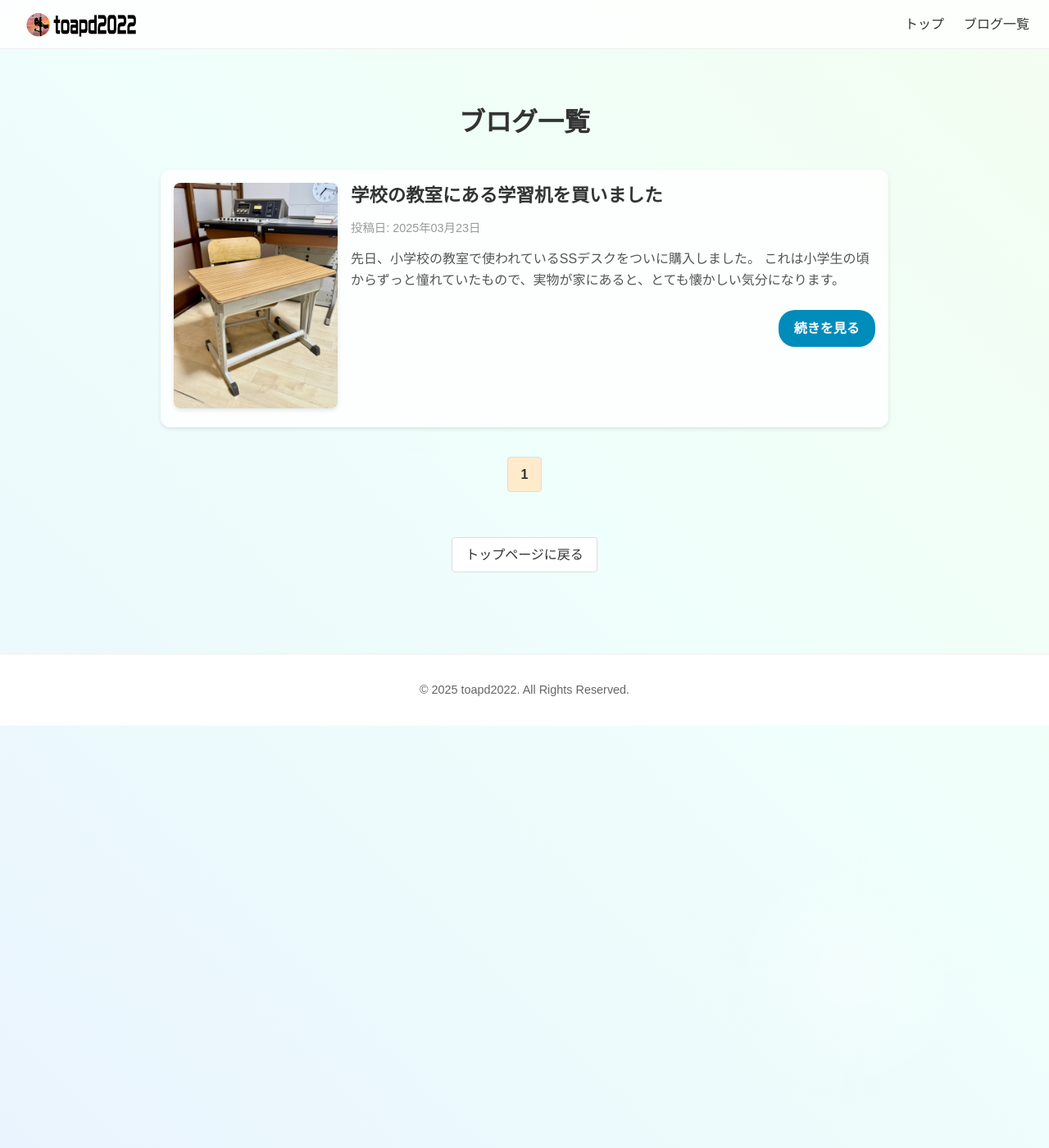
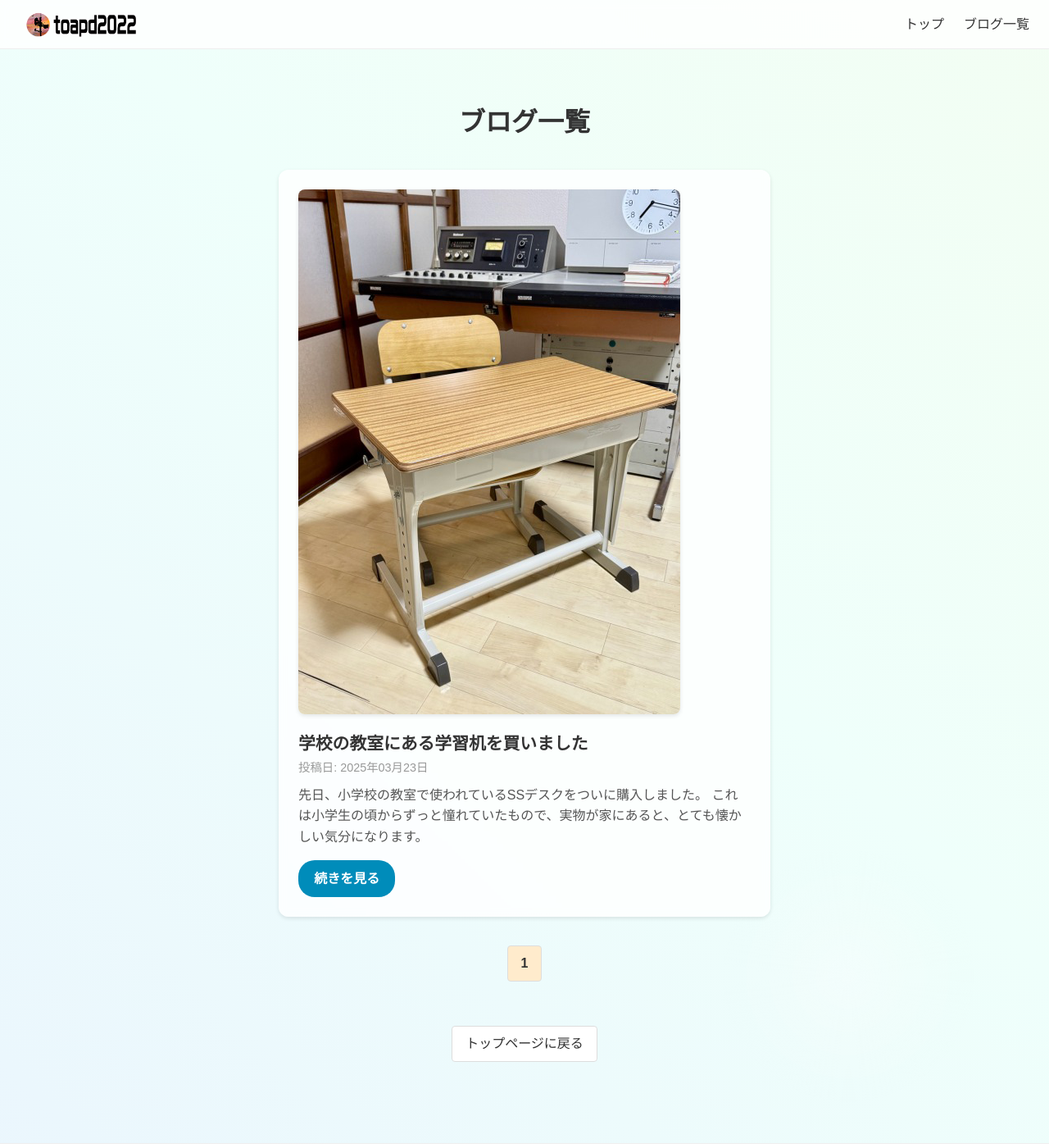
Before and after one commit to toapd2022/toapd2022, a Jekyll site: the page built from blog.html, in a window 1280 px wide and 1400 px high. Shown: the whole window at 82% size. Built offline with Jekyll 4.4.1, drawn with Linux system fonts in a browser that asks for light colours.

Commit message:
Add files via upload

```diff
--- a/blog.html
+++ b/blog.html
@@ -11,7 +11,6 @@ permalink: /blog.html
   <meta name="viewport" content="width=device-width,initial-scale=1.0" />
   <title>{{ page.title }} | toapd2022</title>
 
-  <!-- ファビコンなど -->
   <link rel="icon" type="image/png" href="{{ '/icons/top-logo.png' | relative_url }}" />
   <link rel="apple-touch-icon" href="{{ '/icons/top-logo.png' | relative_url }}" />
 
@@ -19,11 +18,7 @@ permalink: /blog.html
     /* =========================
        1) ベーススタイル
        ========================= */
-    * {
-      margin: 0;
-      padding: 0;
-      box-sizing: border-box;
-    }
+    * { margin: 0; padding: 0; box-sizing: border-box; }
     body {
       font-family: sans-serif, Arial, "Hiragino Kaku Gothic ProN", Meiryo;
       background: linear-gradient(45deg, #FFEFEF, #E7EFFF, #EFFFFB, #F7FCE8);
@@ -51,33 +46,30 @@ permalink: /blog.html
     body::after {
       content: "";
       position: fixed;
-      width: 300px;
-      height: 300px;
+      width: 300px; height: 300px;
       border-radius: 50%;
       z-index: -1;
       opacity: 0.3;
     }
     body::before {
-      top: -80px;
-      left: -80px;
+      top: -80px; left: -80px;
       background: radial-gradient(circle, #fff 0%, transparent 70%);
       animation: floatCircle 20s linear infinite alternate;
     }
     body::after {
-      bottom: -100px;
-      right: -100px;
+      bottom: -100px; right: -100px;
       background: radial-gradient(circle, #fff 0%, transparent 70%);
       animation: floatCircle2 30s linear infinite alternate;
     }
     @keyframes floatCircle {
-      0%   { transform: translate(0, 0) scale(1); }
+      0%   { transform: translate(0,0) scale(1); }
       50%  { transform: translate(60vw, 40vh) scale(1.2); }
-      100% { transform: translate(0, 0) scale(1); }
+      100% { transform: translate(0,0) scale(1); }
     }
     @keyframes floatCircle2 {
-      0%   { transform: translate(0, 0) scale(1); }
+      0%   { transform: translate(0,0) scale(1); }
       50%  { transform: translate(-40vw, -30vh) scale(1.1); }
-      100% { transform: translate(0, 0) scale(1); }
+      100% { transform: translate(0,0) scale(1); }
     }
 
     /* =========================
@@ -104,17 +94,11 @@ permalink: /blog.html
       height: 40px;
       margin-top: 8px;
     }
-    .header-right {
-      display: flex;
-      gap: 1rem;
-      align-items: center;
-    }
     nav ul {
       display: flex;
       list-style: none;
       gap: 1.5rem;
-      margin: 0;
-      padding: 0;
+      margin: 0; padding: 0;
     }
     nav li a {
       position: relative;
@@ -125,16 +109,13 @@ permalink: /blog.html
       content: "";
       position: absolute;
       left: 0; bottom: 0;
-      width: 0%;
-      height: 2px;
+      width: 0%; height: 2px;
       background: orange;
       transition: 0.3s ease;
     }
     nav li a:hover::after {
       width: 100%;
     }
-
-    /* ハンバーガーメニュー */
     .hamburger {
       display: none;
       flex-direction: column;
@@ -144,32 +125,19 @@ permalink: /blog.html
       cursor: pointer;
     }
     .hamburger span {
-      width: 25px;
-      height: 3px;
-      background: #333;
-      border-radius: 2px;
+      width: 25px; height: 3px; background: #333; border-radius: 2px;
     }
     @media (max-width: 900px) {
-      .hamburger {
-        display: flex;
-      }
+      .hamburger { display: flex; }
       nav {
-        position: absolute;
-        top: 60px;
-        right: 20px;
+        position: absolute; top: 60px; right: 20px;
         background: rgba(255,255,255,0.95);
         backdrop-filter: blur(6px);
-        border-radius: 6px;
-        border: 1px solid #eee;
-        padding: 1rem;
-        display: none;
-        flex-direction: column;
-        gap: 1rem;
+        border-radius: 6px; border: 1px solid #eee;
+        padding: 1rem; display: none;
+        flex-direction: column; gap: 1rem;
       }
-      nav ul {
-        flex-direction: column;
-        gap: 1rem;
-      }
+      nav ul { flex-direction: column; gap: 1rem; }
     }
 
     /* =========================
@@ -178,7 +146,7 @@ permalink: /blog.html
     main {
       margin: 0 auto;
       padding: 4rem 1rem;
-      margin-top: 60px;
+      margin-top: 60px; /* ヘッダー分 */
       max-width: 920px;
     }
     h1.page-title {
@@ -188,60 +156,48 @@ permalink: /blog.html
     }
 
     /* =========================
-       4) ブログ一覧 (2カラム表示)
+       4) ブログ一覧 (1カラム)
        ========================= */
     .blog-list {
       display: flex;
       flex-direction: column;
       gap: 2rem;
     }
-
-    /* カード本体 */
     .blog-item {
       background: rgba(255,255,255,0.8);
       backdrop-filter: blur(4px);
-      padding: 1rem;  /* カラム間余白を確保する */
+      padding: 1.5rem;
       border-radius: 12px;
       box-shadow: 0 2px 5px rgba(0,0,0,0.1);
       transition: transform 0.3s ease, box-shadow 0.3s ease;
-      display: flex;          /* 2カラム */
-      gap: 1rem;
-      align-items: flex-start; /* 縦方向の揃え(先頭行を基準) */
+      display: flex;
+      flex-direction: column; /* 画像→タイトル→日付→本文→ボタン */
+      align-items: flex-start; /* 左寄せ */
+      max-width: 600px; /* ★ カード幅を小さめにして中央寄せ */
+      margin: 0 auto;   /* 中央寄せ */
     }
     .blog-item:hover {
       transform: translateY(-2px);
       box-shadow: 0 4px 10px rgba(0,0,0,0.1);
     }
 
-    /* 左カラム (画像) */
-    .blog-image {
-      flex-shrink: 0;
-    }
+    /* カード内の画像を上に */
     .blog-image img {
-      width: 200px;
+      width: 100%;
       height: auto;
       border-radius: 8px;
       box-shadow: 0 2px 5px rgba(0,0,0,0.1);
-      object-fit: cover; /* 縦横比を保つ */
-    }
-
-    /* 右カラム (本文) */
-    .blog-content {
-      flex: 1;  /* こちらが可変幅 */
-      display: flex;
-      flex-direction: column;
-      justify-content: space-between; /* 下部にボタンを寄せる場合 */
-      gap: 0.5rem;  /* タイトルや日付の隙間 */
+      margin-bottom: 0.8rem; /* 下に少し余白 */
+      object-fit: cover;
     }
 
     .blog-title {
-      font-size: 1.4rem;
+      font-size: 1.3rem;
       margin-bottom: 0.3rem;
       line-height: 1.4;
     }
     .blog-title a {
-      color: #333;
-      text-decoration: none;
+      color: #333; text-decoration: none;
     }
     .blog-title a:hover {
       text-decoration: underline;
@@ -250,18 +206,17 @@ permalink: /blog.html
     .blog-date {
       font-size: 0.9rem;
       color: #999;
+      margin-bottom: 0.5rem;
     }
-
     .blog-excerpt {
       color: #555;
       line-height: 1.6;
-      margin-top: 0.3rem;
-      margin-bottom: 1rem; /* ボタンと少し余白 */
+      margin-bottom: 1rem; /* ボタンと余白 */
     }
 
-    /* ボタン周り */
     .readmore-wrapper {
-      text-align: right; /* ボタンを右寄せ */
+      text-align: left; /* 左寄せ */
+      width: 100%;
     }
     .btn-readmore {
       display: inline-block;
@@ -365,26 +320,21 @@ permalink: /blog.html
     </div>
   </header>
 
-  <!-- メインコンテンツ -->
+  <!-- メイン -->
   <main>
     <h1 class="page-title">{{ page.title }}</h1>
 
     {% if site.posts.size > 0 %}
       <div class="blog-list" id="blogList">
-        {% comment %}
-          ▼ 「2カラム風」：画像は .blog-image、本文は .blog-content
-        {% endcomment %}
         {% for post in site.posts %}
         <article class="blog-item">
-          <!-- 左カラム: サムネイル画像 -->
+          <!-- ★ 画像を上に配置 -->
           {% if post.thumbnail %}
           <div class="blog-image">
             <img src="{{ post.thumbnail | relative_url }}" alt="サムネイル">
           </div>
           {% endif %}
 
-          <!-- 右カラム: タイトル・日付・抜粋・ボタン -->
-          <div class="blog-content">
           <h2 class="blog-title">
             <a href="{{ post.url | relative_url }}">{{ post.title }}</a>
           </h2>
@@ -404,14 +354,12 @@ permalink: /blog.html
               続きを見る
             </a>
           </div>
-          </div>
         </article>
         {% endfor %}
       </div>
 
-      <!-- JSベースのページネーション領域 -->
+      <!-- JS用ページネーション -->
       <div class="pagination" id="pagination"></div>
-
     {% else %}
       <p>まだ記事がありません。</p>
     {% endif %}
@@ -495,9 +436,7 @@ permalink: /blog.html
           const pageBtn = document.createElement('span');
           pageBtn.textContent = i;
           pageBtn.className = "page-btn";
-          if (i === currentPage) {
-            pageBtn.classList.add('active');
-          }
+          if (i === currentPage) pageBtn.classList.add('active');
           pageBtn.addEventListener('click', () => showPage(i));
           paginationContainer.appendChild(pageBtn);
         }
```
Also changed, not shown: other parts of blog.html (+8 -17 lines). Lines whose indentation alone changed are shown as unchanged.
